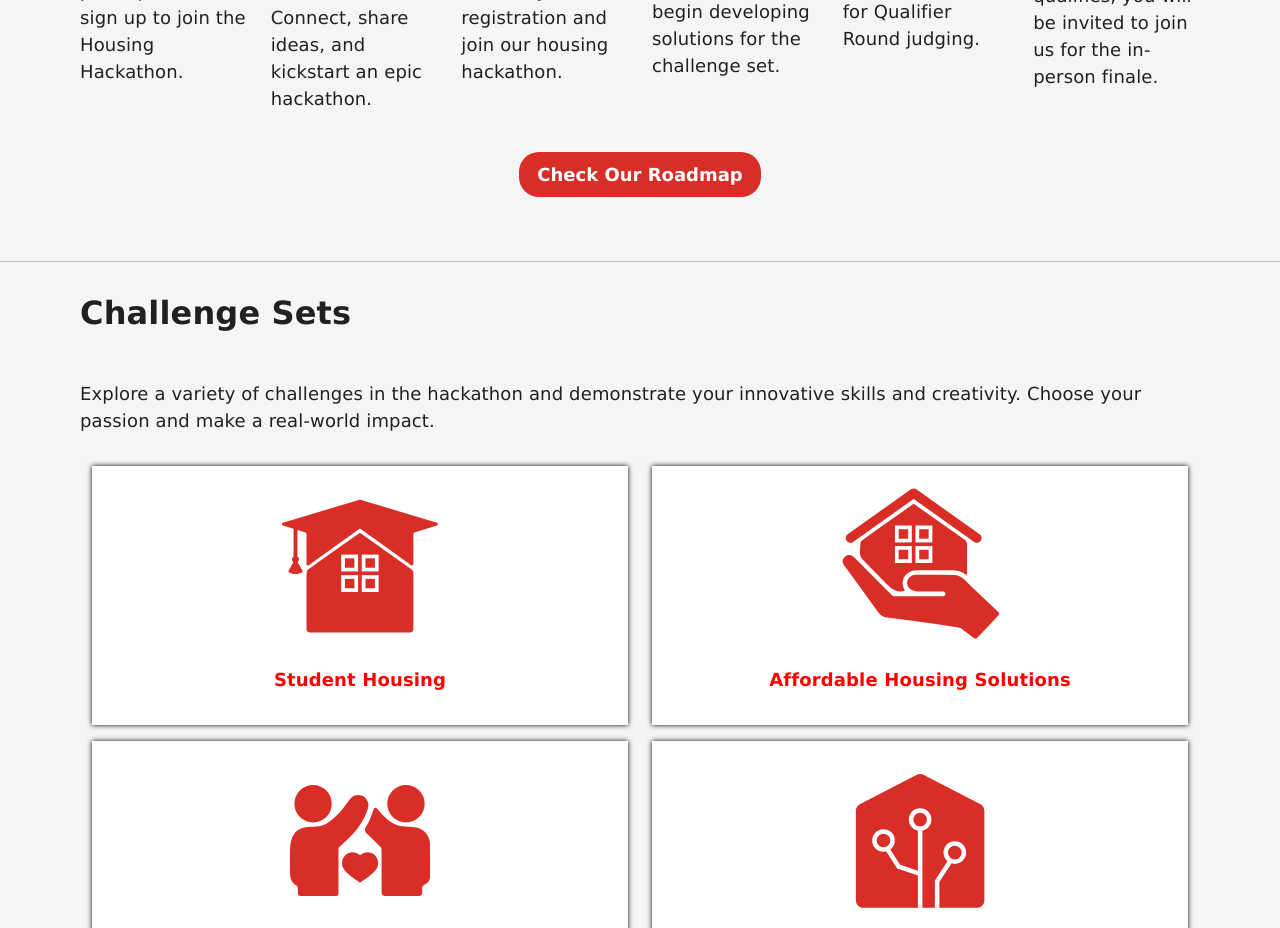
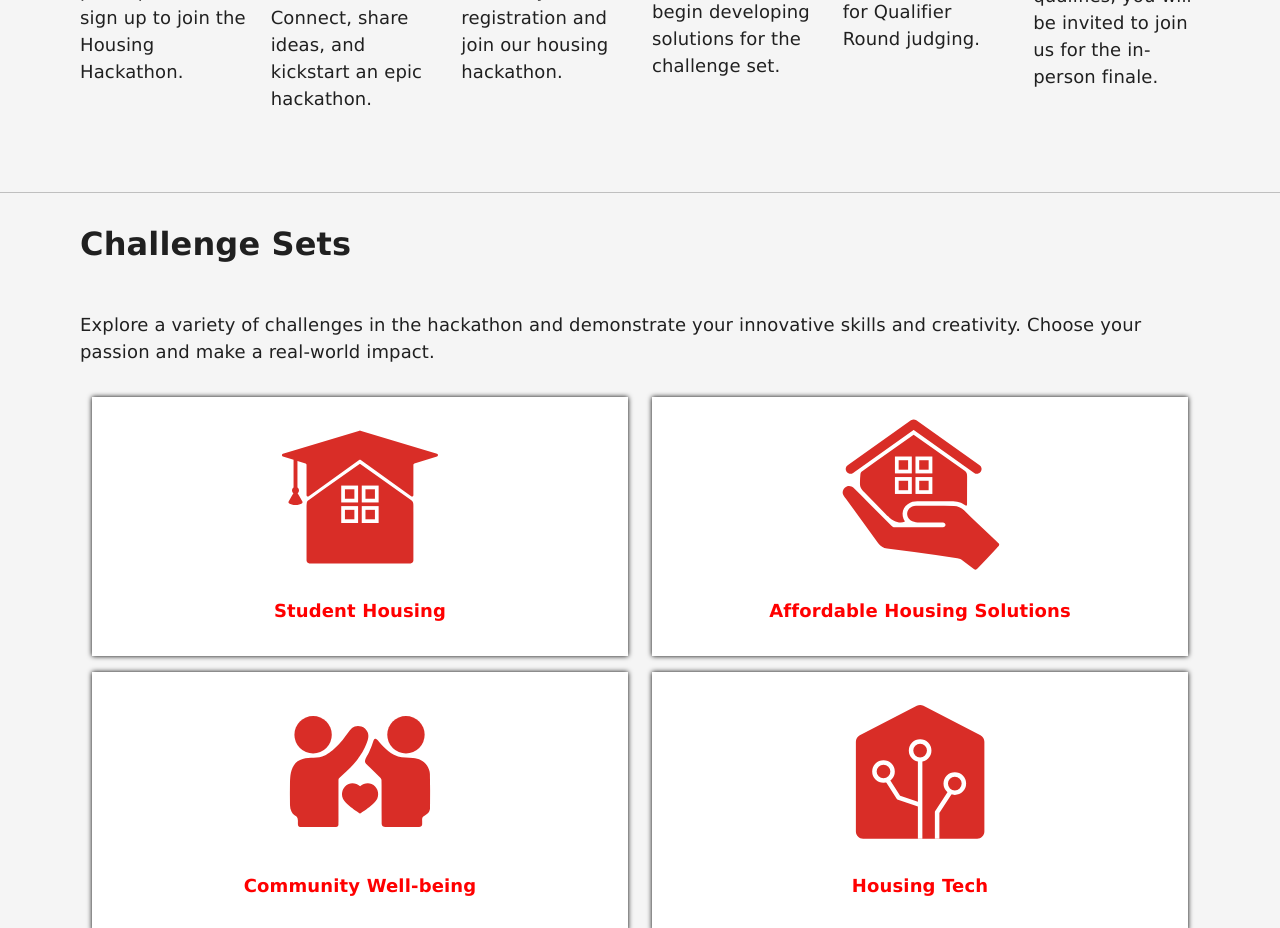
Before and after one commit to busycaesar/SenecaHackathon2024, a React (Create React App) app: page / in a window 1280 px wide. Shown: the part 3920-4848 px from the top of the page. Built offline with nearby package versions, Linux system fonts and the light colour scheme.

Commit message:
roadmap button hidden

```diff
--- a/src/Components/Home/Dates/importantDates.tsx
+++ b/src/Components/Home/Dates/importantDates.tsx
@@ -32,7 +32,7 @@ export default function ImportantDates(props: { dates: any }) {
           );
         })}
       </Row>
-      <div className="button pt-4 text-center md:mx-auto">
+      {/* <div className="button pt-4 text-center md:mx-auto">
 
                   <a
                     href={`/roadmap`}
@@ -42,7 +42,7 @@ export default function ImportantDates(props: { dates: any }) {
                       Check Our Roadmap
                     </button>
                   </a>
-                </div>
+                </div> */}
         </div>
     </>
   );
```
